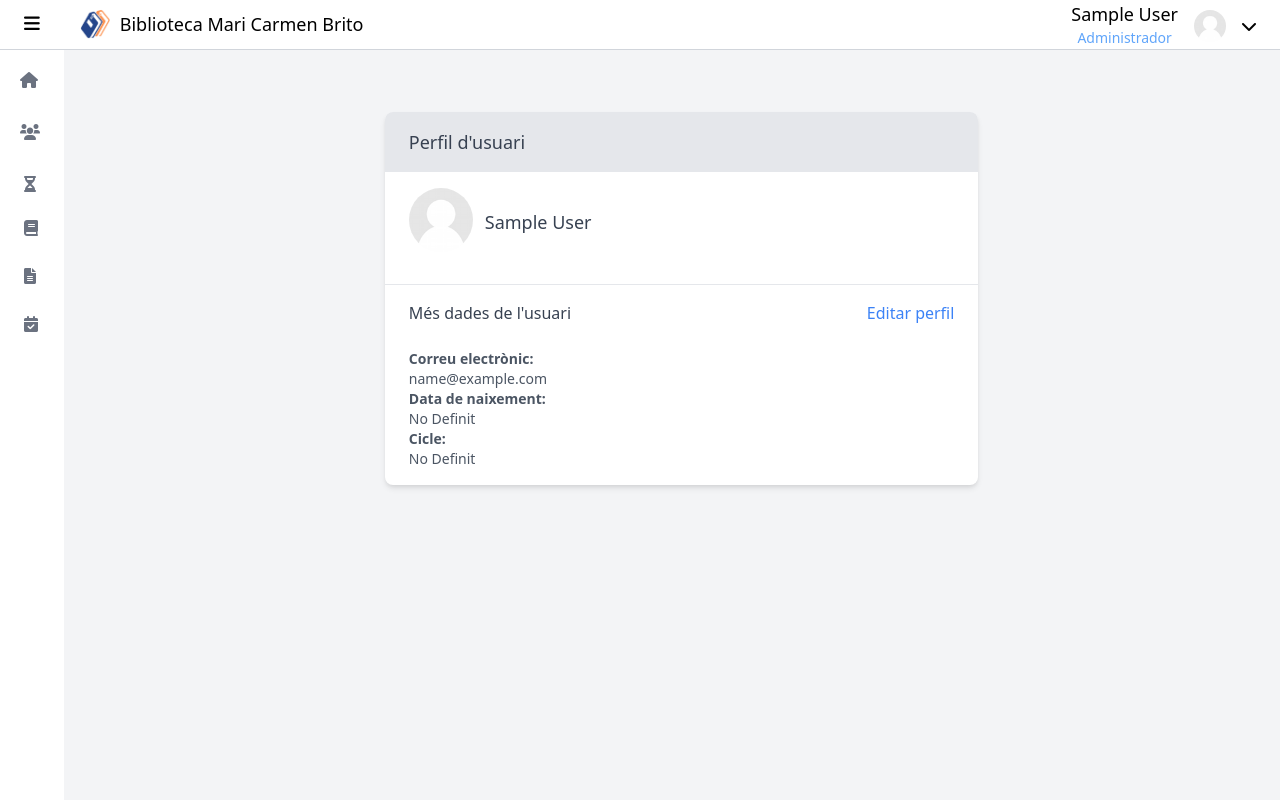
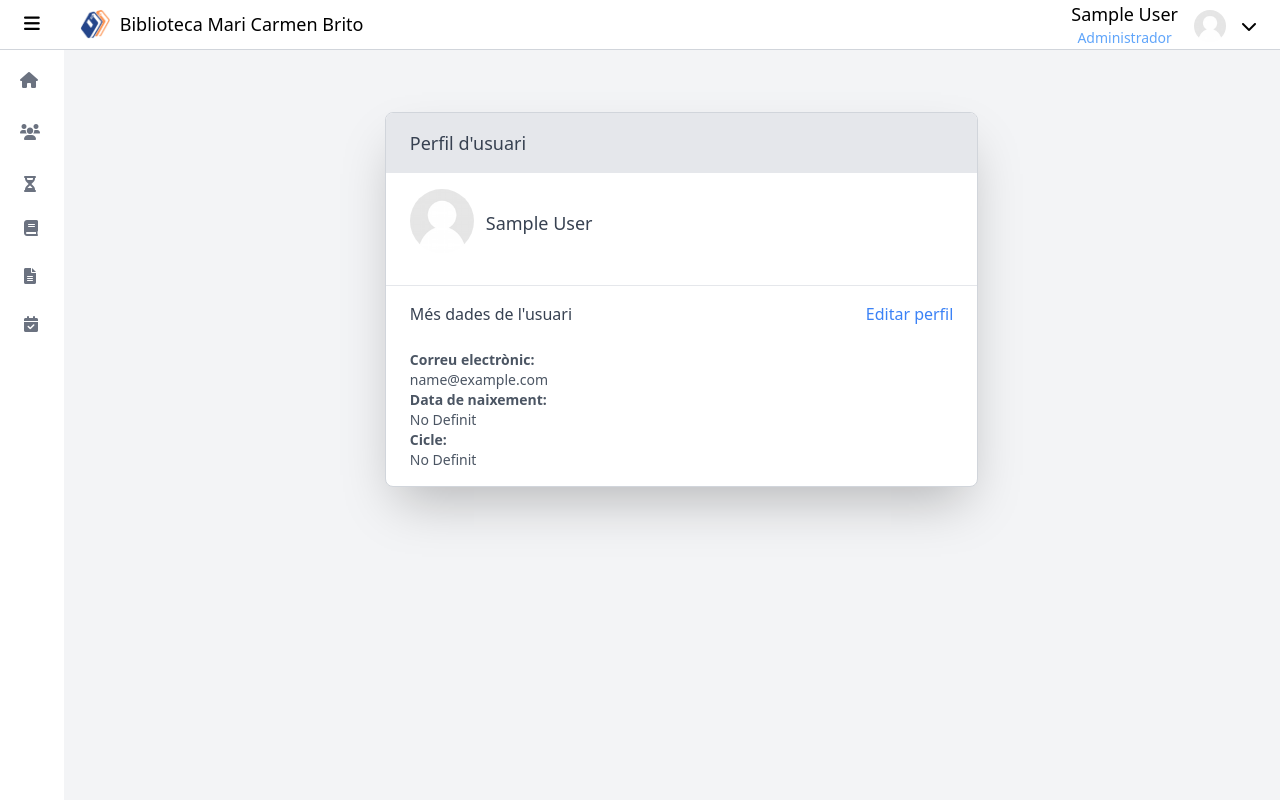
Before and after one commit to PauR03/Biblioteca-IETI, a Django app: page /perfil/ in a window 1280 px wide. Run offline with Django 5.2, Linux system fonts and the light colour scheme; the visitor is signed in with stand-in values (Sample User, id 1).

Commit message:
estilos cambiados

```diff
--- a/biblioteca/templates/editarPerfil.html
+++ b/biblioteca/templates/editarPerfil.html
@@ -27,7 +27,8 @@
             <div class="flex items-center justify-center">
                 <div class="w-1/2 mx-auto mt-0 pt-10 mt-10">
 
-                    <div class="bg-white shadow-md rounded-lg overflow-hidden">
+                    <div class="bg-white shadow-2xl border border-gray-300 rounded-lg overflow-hidden">
+
                         <div class="bg-gray-200 text-gray-700 text-lg px-6 py-4">Editar Perfil</div>
                         <div class="flex justify-between items-center px-6 py-4">
                             <div class="flex space-x-3">
--- a/biblioteca/templates/editarPerfilUsuario.html
+++ b/biblioteca/templates/editarPerfilUsuario.html
@@ -26,7 +26,8 @@
             <div class="flex items-center justify-center">
                 <div class="w-1/2 mx-auto mt-0 pt-10 mt-10">
 
-                    <div class="bg-white shadow-md rounded-lg overflow-hidden">
+                    <div class="bg-white shadow-2xl border border-gray-300 rounded-lg overflow-hidden">
+
                         <div class="bg-gray-200 text-gray-700 text-lg px-6 py-4">Editar Perfil</div>
                         <div class="flex justify-between items-center px-6 py-4">
                             <div class="flex space-x-3">
--- a/biblioteca/templates/perfil.html
+++ b/biblioteca/templates/perfil.html
@@ -27,7 +27,7 @@
             <div class="flex items-center justify-center">
                 <div class="w-1/2 mx-auto mt-0 pt-10 mt-10">
 
-                    <div class="bg-white shadow-md rounded-lg overflow-hidden">
+                    <div class="bg-white shadow-2xl border border-gray-300 rounded-lg overflow-hidden">
                         <div class="bg-gray-200 text-gray-700 text-lg px-6 py-4">Perfil d'usuari</div>
 
                         <div class="flex justify-between items-center px-6 py-4">
```
